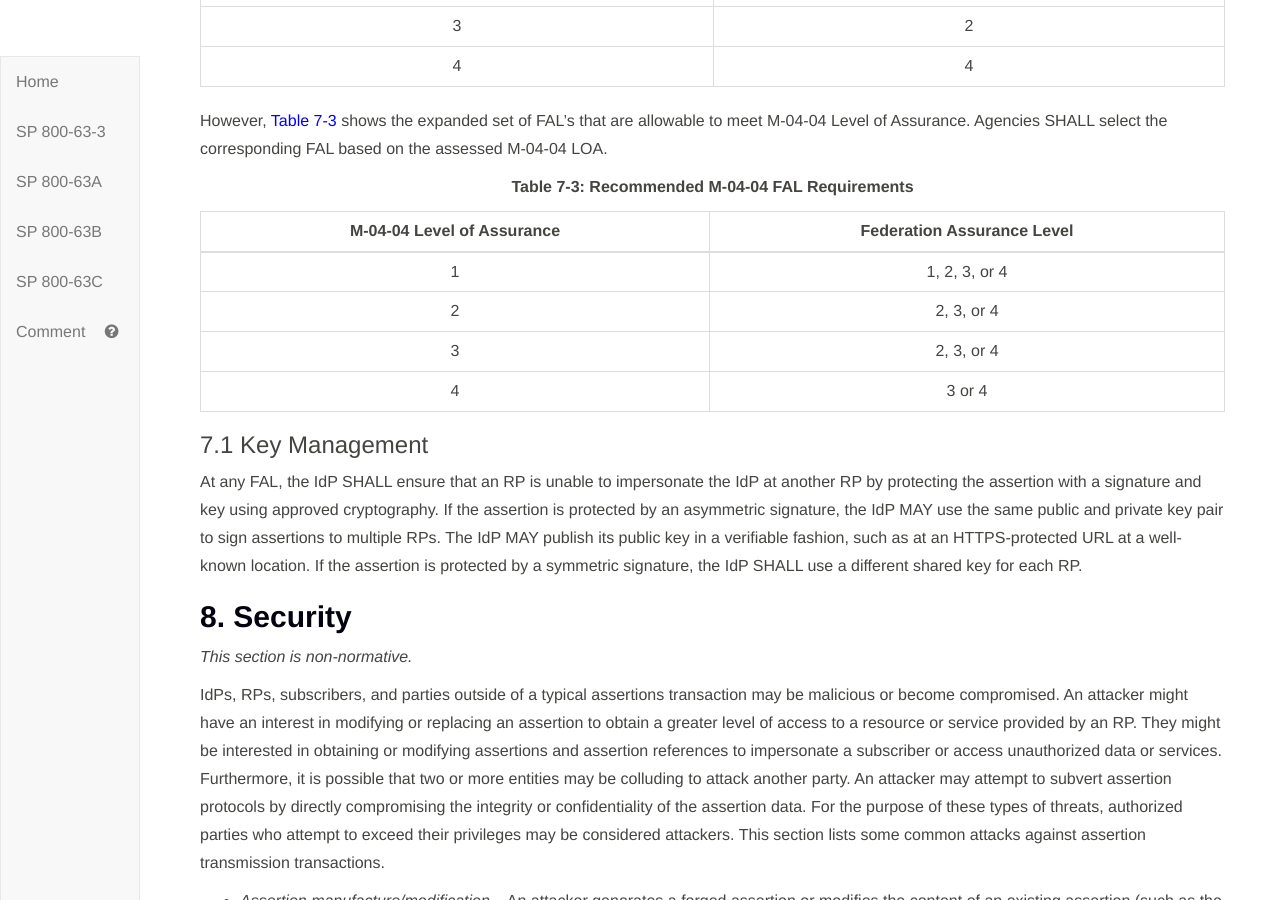
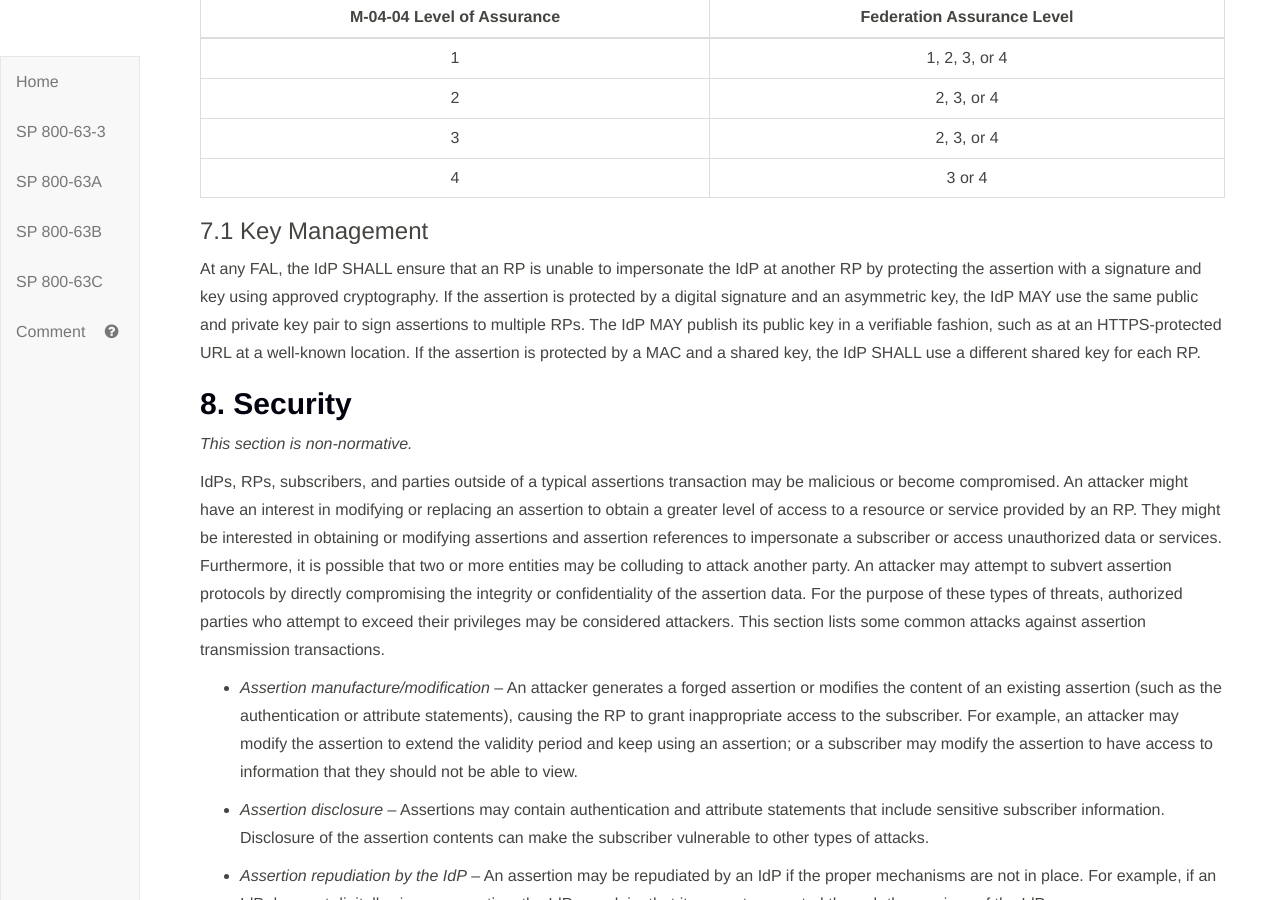
Before and after one commit to usnistgov/800-63-3, a Jekyll site: the page built from sp800-63c.md, in a window 1280 px wide and 900 px high, scrolled down 20047 px. Built offline with Jekyll 4.4.1, drawn with Linux system fonts in a browser that asks for light colours; some of the changed text lies outside the part shown.

Commit message:
updated signature language

```diff
--- a/sp800-63c/sec3_definitions.md
+++ b/sp800-63c/sec3_definitions.md
@@ -11,9 +11,6 @@
 
 #### Assertion Reference
 A data object, created in conjunction with an assertion, which identifies the verifier and includes a pointer to the full assertion held by the verifier.
-
-#### Asymmetric Signature
-A means of protecting data integrity by use of a digital signature that uses asymmetric keys (a public and private key pair). Examples include RSA and Elliptic Curve signatures.
 
 #### Attribute
 A quality or characteristic ascribed to someone or something.
@@ -55,6 +52,3 @@
 
 #### Relying Party (RP)
 In this document, the party that receives and processes the assertion identifying the subscriber.
-
-#### Symmetric Signature
-A means of protecting data integrity by use of a hash or digest mechanism that uses a shared key. Examples include HMAC and KMAC.
--- a/sp800-63c/sec7_fal.md
+++ b/sp800-63c/sec7_fal.md
@@ -66,4 +66,4 @@
 
 ### 7.1 Key Management
 
-At any FAL, the IdP SHALL ensure that an RP is unable to impersonate the IdP at another RP by protecting the assertion with a signature and key using approved cryptography. If the assertion is protected by an asymmetric signature, the IdP MAY use the same public and private key pair to sign assertions to multiple RPs. The IdP MAY publish its public key in a verifiable fashion, such as at an HTTPS-protected URL at a well-known location. If the assertion is protected by a symmetric signature, the IdP SHALL use a different shared key for each RP.
+At any FAL, the IdP SHALL ensure that an RP is unable to impersonate the IdP at another RP by protecting the assertion with a signature and key using approved cryptography. If the assertion is protected by a digital signature and an asymmetric key, the IdP MAY use the same public and private key pair to sign assertions to multiple RPs. The IdP MAY publish its public key in a verifiable fashion, such as at an HTTPS-protected URL at a well-known location. If the assertion is protected by a MAC and a shared key, the IdP SHALL use a different shared key for each RP.
```
